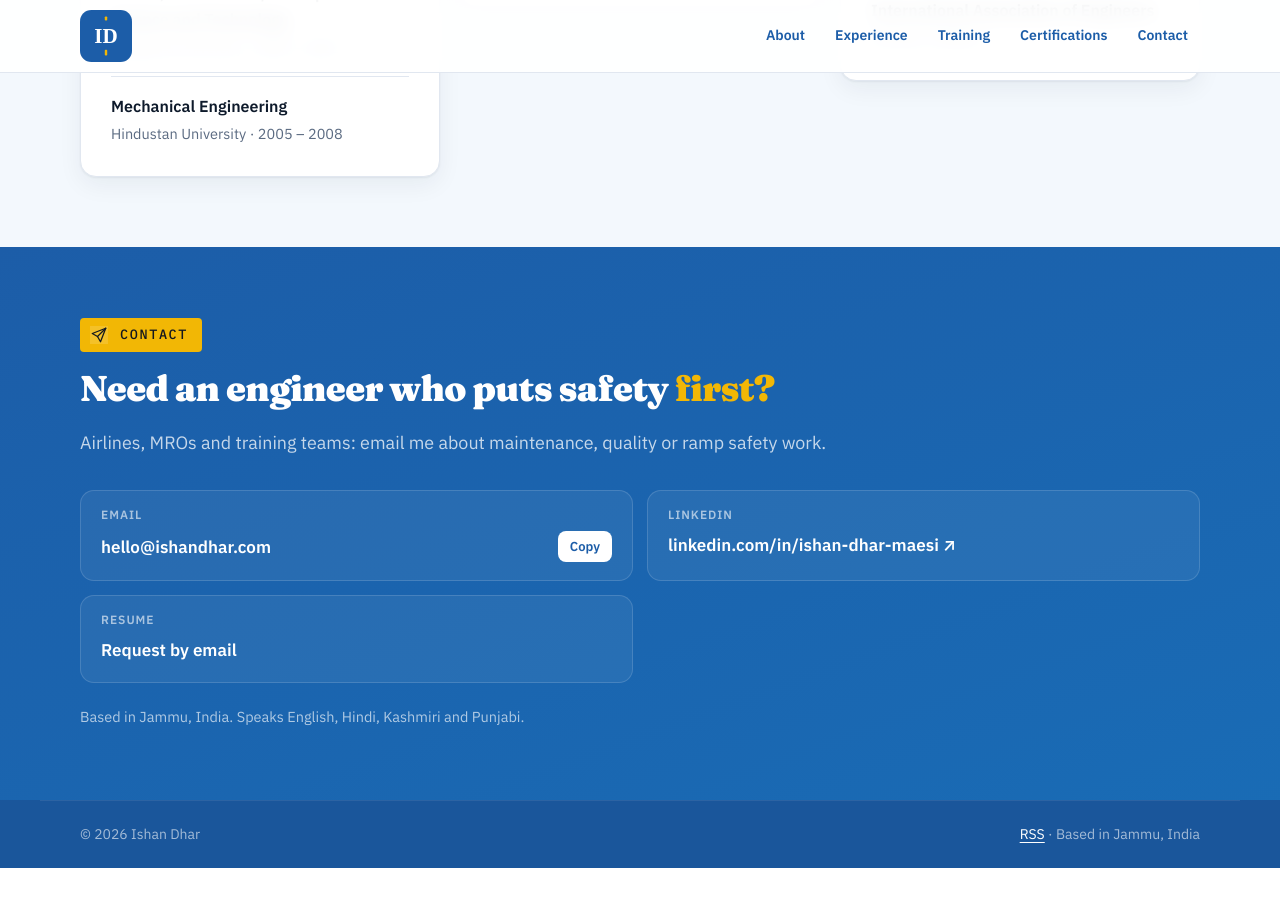
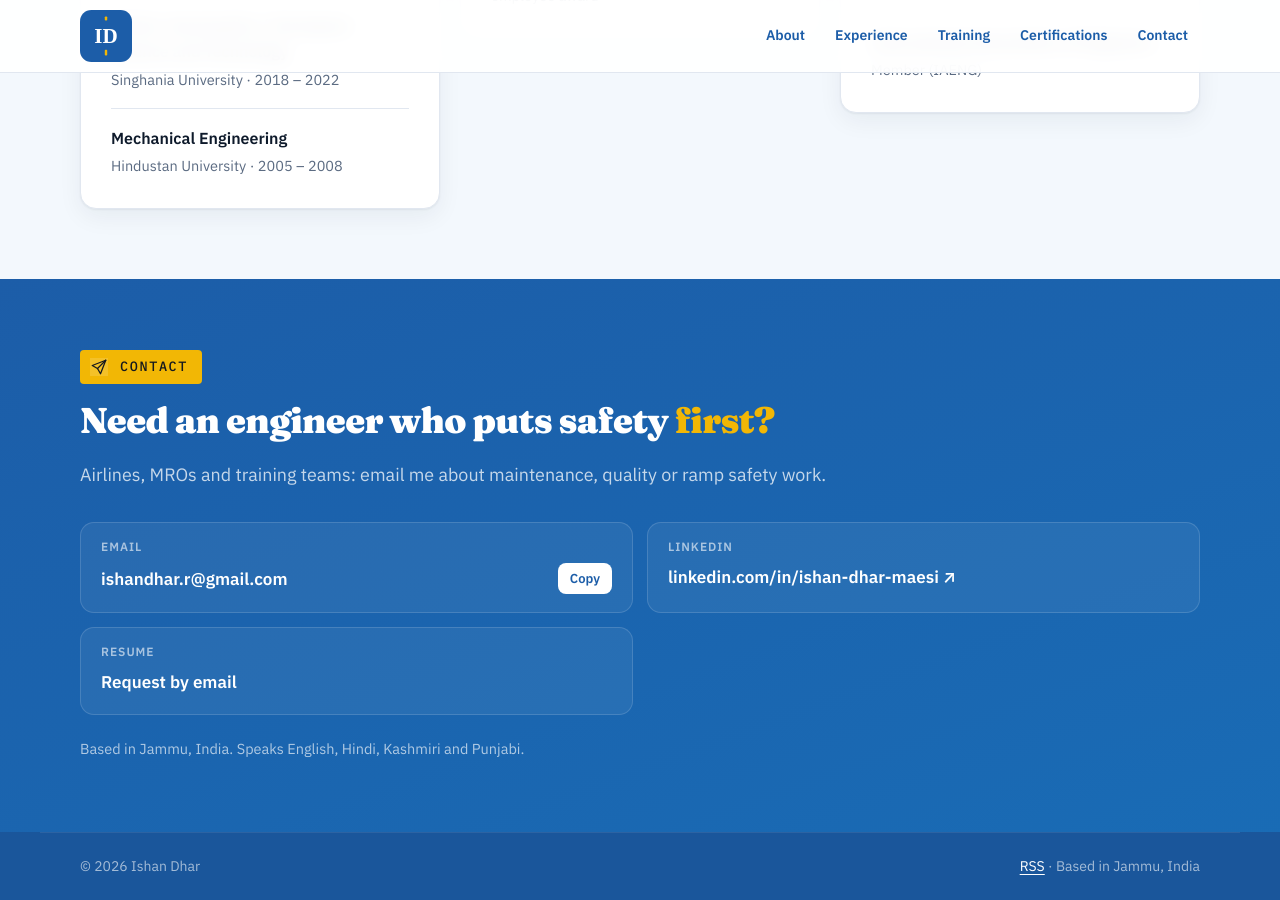
Before and after one commit to ishandhar-r/ishandhar-r.github.io, a Jekyll site: the page built from index.html, in a window 1280 px wide and 900 px high, scrolled down 5492 px. Built offline with Jekyll 4.4.1, drawn with Linux system fonts in a browser that asks for light colours; before the commit the page ends 6360 px from its top, so only the background shows below that; some of the changed text lies outside the part shown.

Commit message:
Add files via upload

```diff
--- a/_data/profile.yml
+++ b/_data/profile.yml
@@ -33,14 +33,14 @@
   education: Education & Recognition
   education_title: Engineer by trade, quality professional by training
 
-email: hello@ishandhar.com
+email: ishandhar.r@gmail.com
 linkedin: https://www.linkedin.com/in/ishan-dhar-maesi/
 linkedin_label: linkedin.com/in/ishan-dhar-maesi
 github: ""
 
 resume_file: ""
 
-photo: ""
+photo: "ishan-headshot-2.jpg"
 
 expertise:
   - Line maintenance
```
